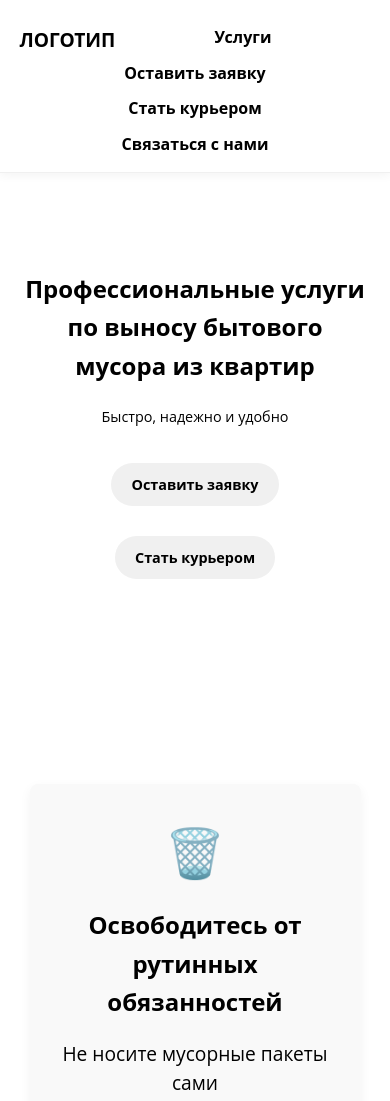
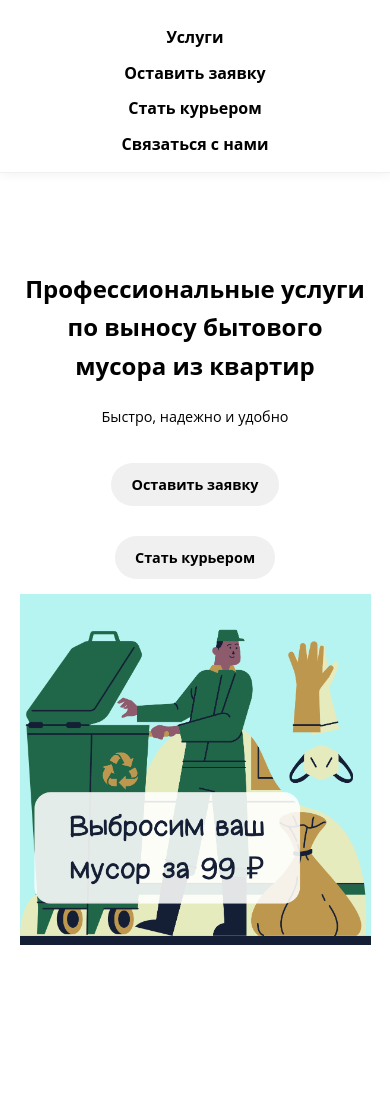
Before and after one commit to shisha-cpu/transportation-lending, a plain HTML site: page index.html in a window 390 px wide. Shown: the top 1101 px of the page. Drawn offline with nearby package versions, Linux system fonts and the light colour scheme.

Commit message:
add 99rub

```diff
--- a/index.html
+++ b/index.html
@@ -13,7 +13,7 @@
     <!-- Шапка -->
     <header>
         <div class="container">
-            <div class="logo">Логотип</div>
+            <div class="logo"></div>
             <nav>
                 <ul>
                     <li><a href="#services">Услуги</a></li>
@@ -35,6 +35,7 @@
             <a href="#service-request" class="btn primary-btn">Оставить заявку</a>
             <a href="#courier-request" class="btn secondary-btn">Стать курьером</a>
         </div>
+        <img class="hero-img" src="img/ACTUAL DESIGN - This is what we publish! (2).png"  alt="">
     </section>
 
     <!-- Карточки с иконками -->
--- a/styles.css
+++ b/styles.css
@@ -14,7 +14,14 @@ body {
     max-width: 1200px;
     margin: 0 auto;
 }
-
+.hero-img{
+    width: 600px;
+}
+@media (max-width:1000px) {
+    .hero-img{
+        width: 90svw;
+    }
+}
 /* Шапка */
 header {
     background: #fff;
```
Also changed, not shown: img/ACTUAL DESIGN - This is what we publish! (2).png (added).
